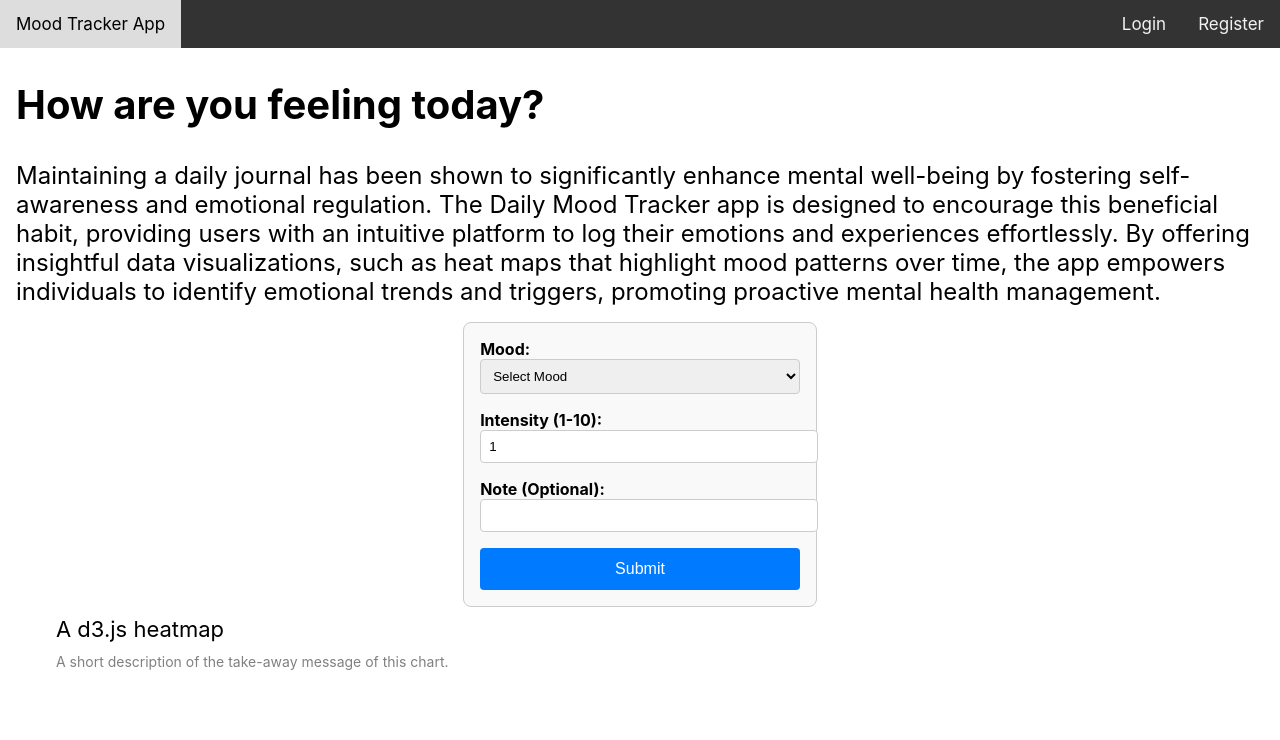
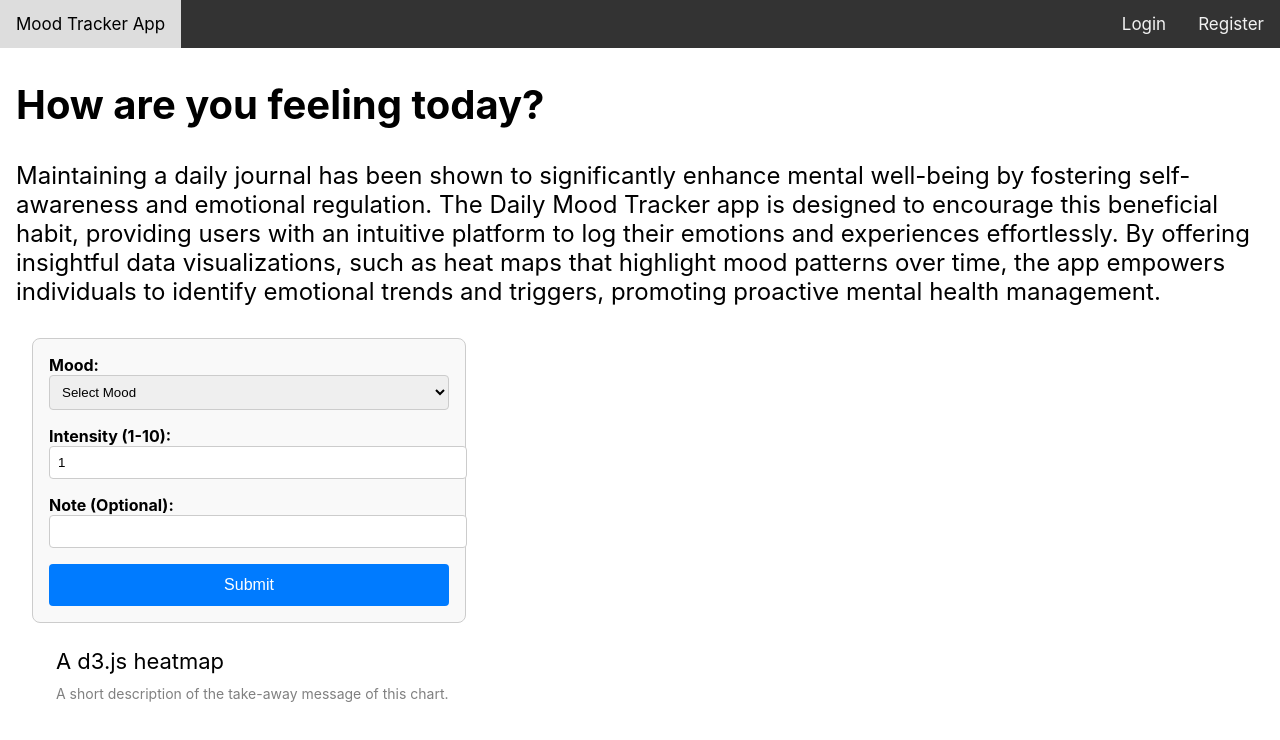
Before and after one commit to lelyu/Mood-Tracker-Frontend, a React (Create React App) app in the folder mood-tracker/: page / in a window 1280 px wide. Shown: the top 740 px of the page. Built offline with nearby package versions, Linux system fonts and the light colour scheme; no server answers.

Commit message:
css work

```diff
--- a/mood-tracker/src/components/Dashboard/Dashboard.js
+++ b/mood-tracker/src/components/Dashboard/Dashboard.js
@@ -63,7 +63,7 @@ const Dashboard = () => {
 					and triggers, promoting proactive mental health management.
 				</p>
 			</div>
-			<MoodForm />
+			<MoodForm className='mood-form' />
 			{/* <button onClick={testAuthAPICalls}>Test Auth API Calls</button> */}
 			{/* Show loading indicator or HeatMap */}
 			{loading ? (
--- a/mood-tracker/src/css/MoodForm.css
+++ b/mood-tracker/src/css/MoodForm.css
@@ -3,7 +3,7 @@ form {
     flex-direction: column;
     gap: 1rem;
     max-width: 400px;
-    margin: 0 auto;
+    margin: 1rem 1rem;
     padding: 1rem;
     border: 1px solid #ccc;
     border-radius: 8px;
```
Also changed, not shown: mood-tracker/src/css/Dashboard.css (line endings or trailing spaces).
